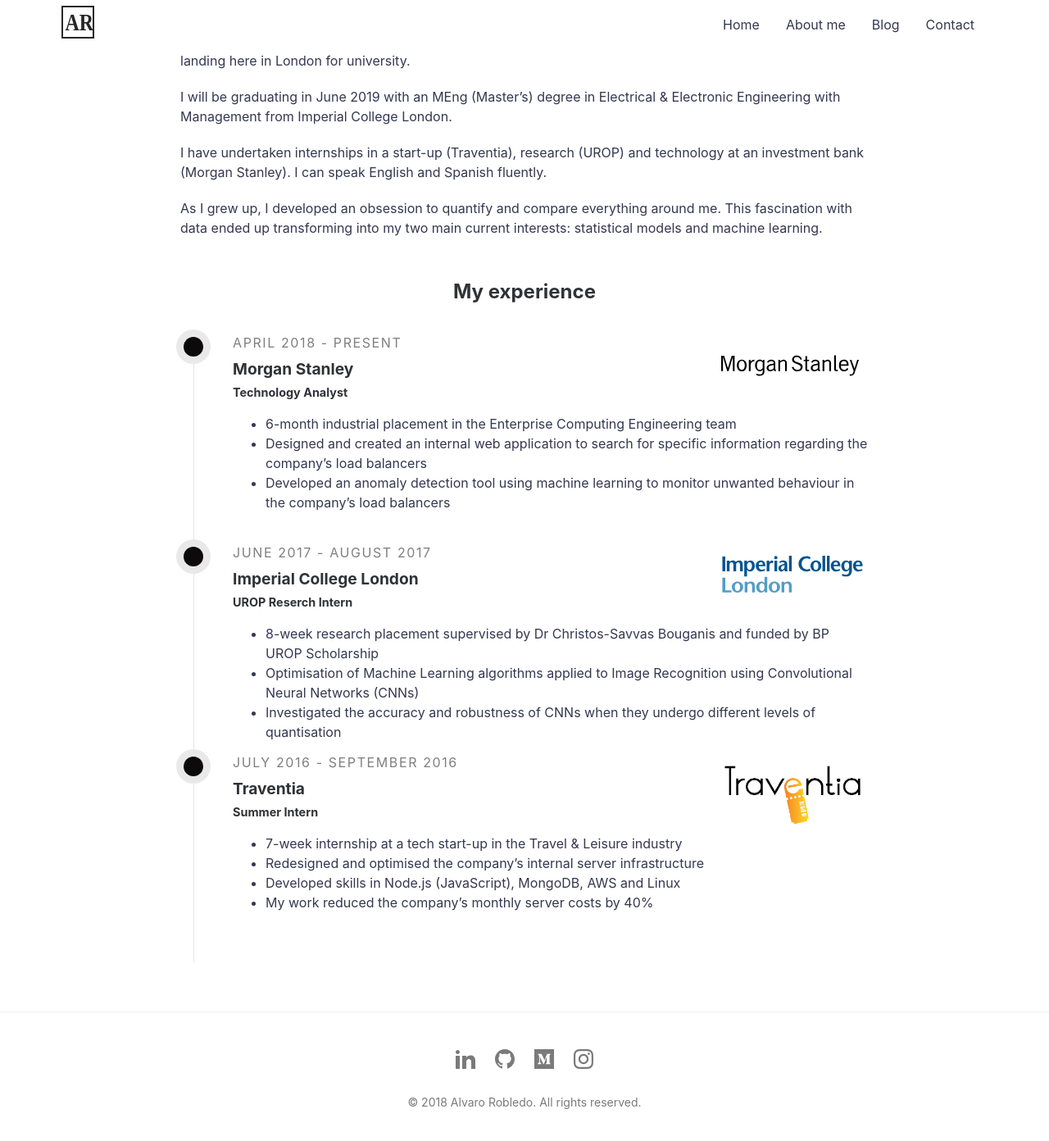
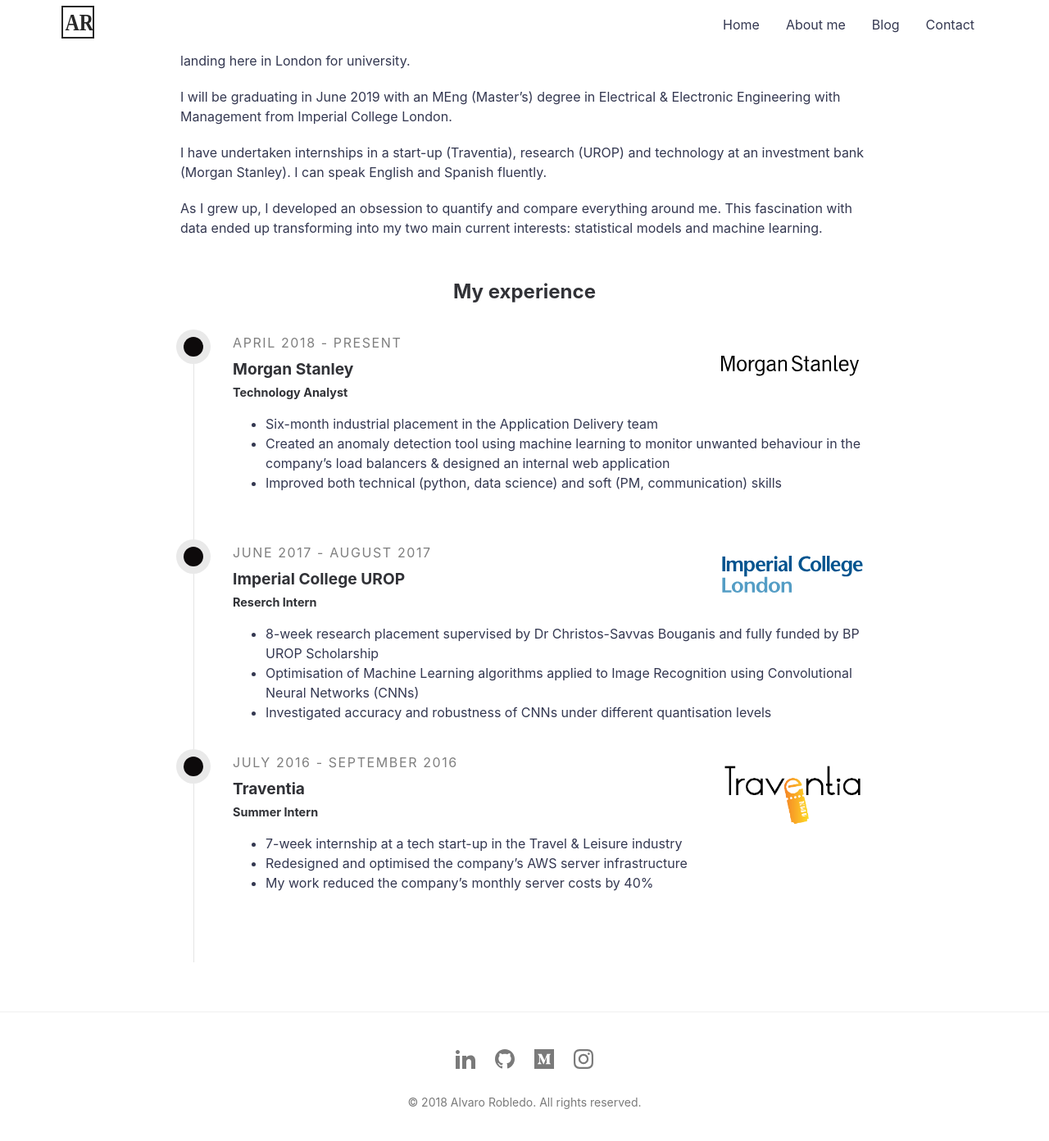
Before and after one commit to hamsoftug/hamsoftug.github.io, a Jekyll site: the page built from about.md, in a window 1280 px wide and 1400 px high, scrolled down 342 px. Shown: the top 1392 px of the window at 82% size. Built offline with Jekyll 4.4.1, drawn with Linux system fonts in a browser that asks for light colours.

Commit message:
minor wording changes

```diff
--- a/_includes/experience.html
+++ b/_includes/experience.html
@@ -9,9 +9,9 @@
 		</div>
 		<div class="timeline__desc">
       <ul>
-      	<li>6-month industrial placement in the Enterprise Computing Engineering team</li>
-      	<li>Designed and created an internal web application to search for specific information regarding the company’s load balancers</li>
-      	<li>Developed an anomaly detection tool using machine learning to monitor unwanted behaviour in the company’s load balancers</li>
+      	<li>Six-month industrial placement in the Application Delivery team</li>
+      	<li>Created an anomaly detection tool using machine learning to monitor unwanted behaviour in the company’s load balancers & designed an internal web application</li>
+      	<li>Improved both technical (python, data science) and soft (PM, communication) skills</li>
       </ul>
     </div>
   </div>
@@ -20,14 +20,14 @@
     <div class="timeline__header">
       <p class="timeline__timeframe">June 2017 - August 2017</p>
       <img id="fadeshow2" class="icl-logo" alt="imperial-logo" src="{{ site.url }}{{ site.baseurl }}/assets/img/logos/imperial.svg">
-      <h3>Imperial College London</h3>
-      <h5>UROP Reserch Intern</h5>
+      <h3>Imperial College UROP</h3>
+      <h5>Reserch Intern</h5>
     </div>
     <div class="timeline__desc">
       <ul>
-        <li>8-week research placement supervised by Dr Christos-Savvas Bouganis and funded by BP UROP Scholarship</li>
+        <li>8-week research placement supervised by Dr Christos-Savvas Bouganis and fully funded by BP UROP Scholarship</li>
         <li>Optimisation of Machine Learning algorithms applied to Image Recognition using Convolutional Neural Networks (CNNs)</li>
-        <li>Investigated the accuracy and robustness of CNNs when they undergo different levels of quantisation</li>
+        <li>Investigated accuracy and robustness of CNNs under different quantisation levels</li>
       </ul>
     </div>
   </div>
@@ -42,10 +42,9 @@
     <div class="timeline__desc">
       <ul>
         <li>7-week internship at a tech start-up in the Travel & Leisure industry</li>
-        <li>Redesigned and optimised the company’s internal server infrastructure</li>
-        <li>Developed skills in Node.js (JavaScript), MongoDB, AWS and Linux</li>
+        <li>Redesigned and optimised the company’s AWS server infrastructure</li>
         <li>My work reduced the company’s monthly server costs by 40%</li>
       </ul>
     </div>
   </div>
-</div> <!-- end timeline -->
+</div>
```
Also changed, not shown: sw.js (+1 -1 lines).
